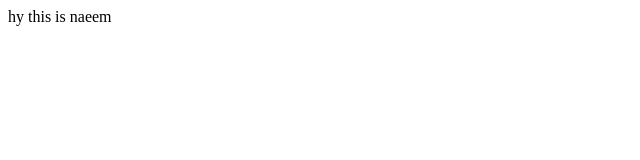
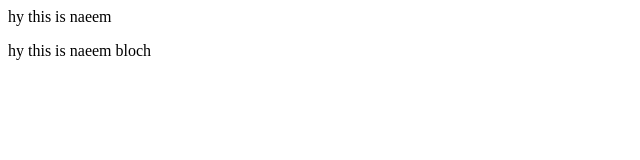
Before and after one commit to neema000/localrepo, a plain HTML site: page index.html in a window 1280 px wide. Shown: the whole page, without its empty margins (0-640 px from the left). Drawn offline with Linux system fonts and the light colour scheme.

Commit message:
feature 2 branch is added

```diff
--- a/index.html
+++ b/index.html
@@ -1 +1,2 @@
 <p>hy this is naeem</p>
+<p>hy this is naeem bloch</p>
```
